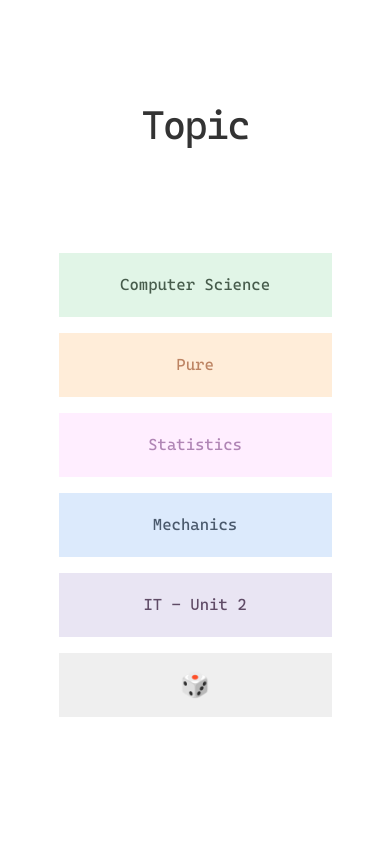
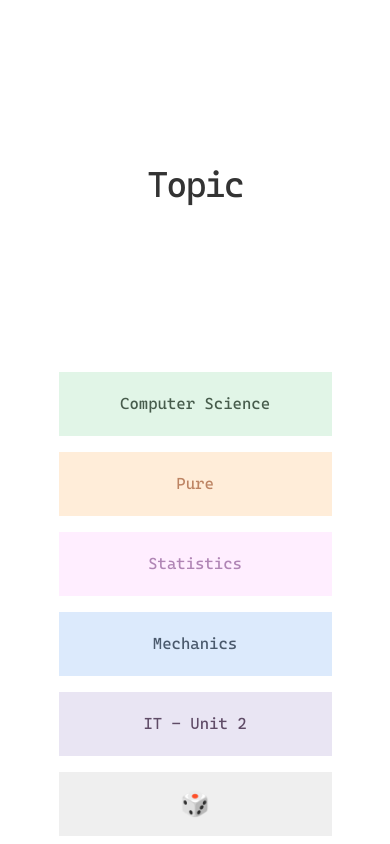
Before and after one commit to nocdn/random-revision, a website: page index.html in a window 390 px wide. Drawn offline with Linux system fonts and the light colour scheme.

Commit message:
all homepage content now always fits on mobile

```diff
--- a/assets/css/computer-science.scss
+++ b/assets/css/computer-science.scss
@@ -9,7 +9,7 @@
 
 body {
   // Height fix for safari nav bar hidding content
-  height: 100vh;
+  height: 100svh;
   height: -webkit-fill-available;
 
   display: grid;
--- a/assets/css/index.scss
+++ b/assets/css/index.scss
@@ -1,13 +1,29 @@
 @import "../fonts/fonts.scss";
 
 * {
+  box-sizing: border-box;
   margin: 0;
   padding: 0;
-  box-sizing: border-box;
+  font-family: "cascadia-regular";
+}
+
+body {
+  // Height fix for safari nav bar hidding content
+  height: 100svh;
+  height: -webkit-fill-available;
+
+  display: grid;
+  grid-template-rows: 1fr 1fr;
+
+  padding-bottom: 0.5rem;
+}
+
+html {
+  height: -webkit-fill-available;
 }
 
 heading {
-  font-size: 2.5rem;
+  font-size: 2.25rem;
   //   font-weight: bold;
   font-family: "cascadia-regular";
   letter-spacing: -2px;
@@ -18,7 +34,7 @@ heading {
   align-items: center;
   justify-content: center;
 
-  height: 30vh;
+  // height: 30vh;
 }
 
 .buttons {
```
Also changed, not shown: assets/css/computer-science.css, assets/css/index.css, 2 other files.
